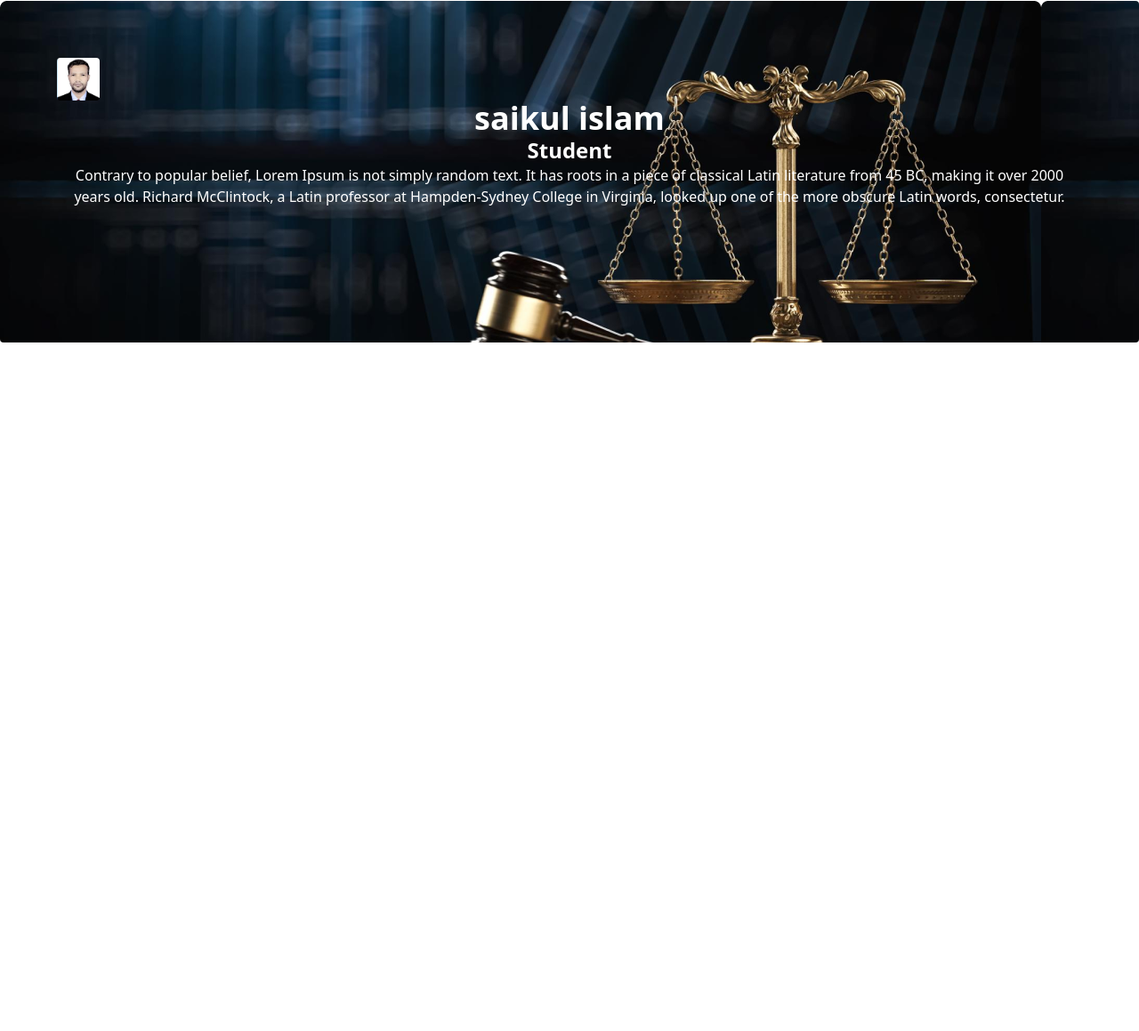
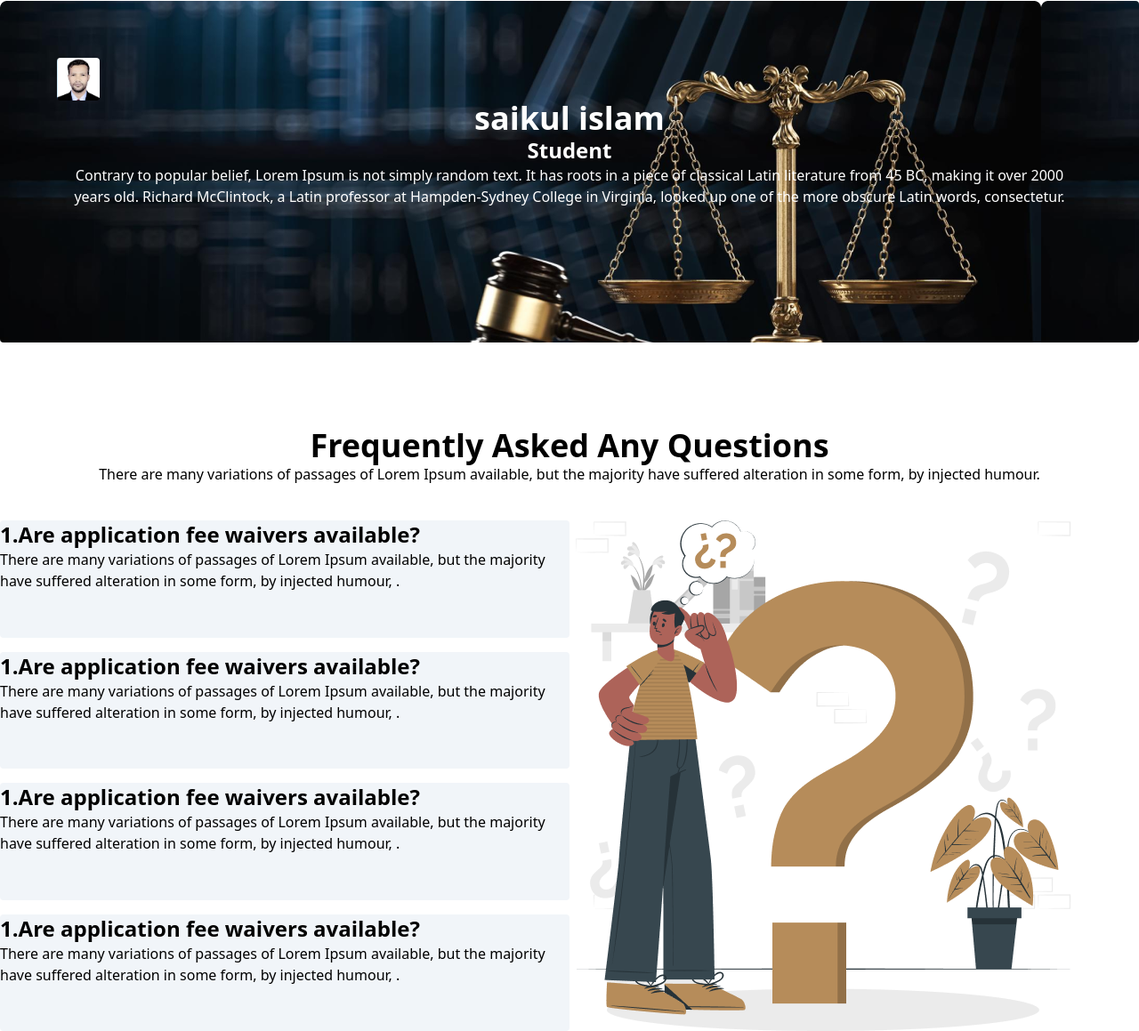
Before and after one commit to mdsaikulislam/saikul-3ass-portfolio, a plain HTML site: page index.html in a window 1280 px wide. Shown: the part 1681-2840 px from the top of the page at 89% size. Before the commit the page ends 2066 px from the top, so only its background shows below. Drawn offline with nearby package versions, Linux system fonts and the light colour scheme.

Commit message:
Qustion addes

```diff
--- a/index.html
+++ b/index.html
@@ -104,9 +104,41 @@
                         <h4 class=" text-2xl font-semibold text-white">Student</h4>
                         <p class=" text-white">Contrary to popular belief, Lorem Ipsum is not simply random text. It has roots in a piece of classical Latin literature from 45 BC, making it over 2000 years old. Richard McClintock, a Latin professor at Hampden-Sydney College in Virginia, looked up one of the more obscure Latin words, consectetur.</p>
                     </div>
-            </div>
+                </div>
               </div>
         </section>
+        <!-- qustion and answe -->
+        <section class=" container mt-24">
+              <div class=" text-center mb-10">
+                    <h2 class=" text-4xl font-semibold">Frequently Asked Any Questions</h2>
+                    <p>There are many variations of passages of Lorem Ipsum available, but the majority have suffered alteration in some form, by injected humour.</p>
+                </div>
+            <div class=" grid grid-cols-1 md:grid-cols-2">
+                <div class=" grid gap-4">
+                    <div class=" bg-slate-100 rounded">
+                        <h3  class=" text-2xl font-semibold">1.Are application fee waivers available?</h3>
+                        <p>There are many variations of passages of Lorem Ipsum available, but the majority have suffered alteration in some form, by injected humour, . </p>
+                    </div>
+                    <div class=" bg-slate-100 rounded">
+                        <h3  class=" text-2xl font-semibold">1.Are application fee waivers available?</h3>
+                        <p>There are many variations of passages of Lorem Ipsum available, but the majority have suffered alteration in some form, by injected humour, . </p>
+                    </div>
+                    <div class=" bg-slate-100 rounded">
+                        <h3  class=" text-2xl font-semibold">1.Are application fee waivers available?</h3>
+                        <p>There are many variations of passages of Lorem Ipsum available, but the majority have suffered alteration in some form, by injected humour, . </p>
+                    </div>
+                    <div class=" bg-slate-100 rounded">
+                        <h3  class=" text-2xl font-semibold">1.Are application fee waivers available?</h3>
+                        <p>There are many variations of passages of Lorem Ipsum available, but the majority have suffered alteration in some form, by injected humour, . </p>
+                    </div>
+                </div>
+                <div>
+                    <img src="images/faq.png" alt="">
+                </div>
+            </div>
+        </section>
+        <!-- end qustion -->
+
 
     </main>
 
```
